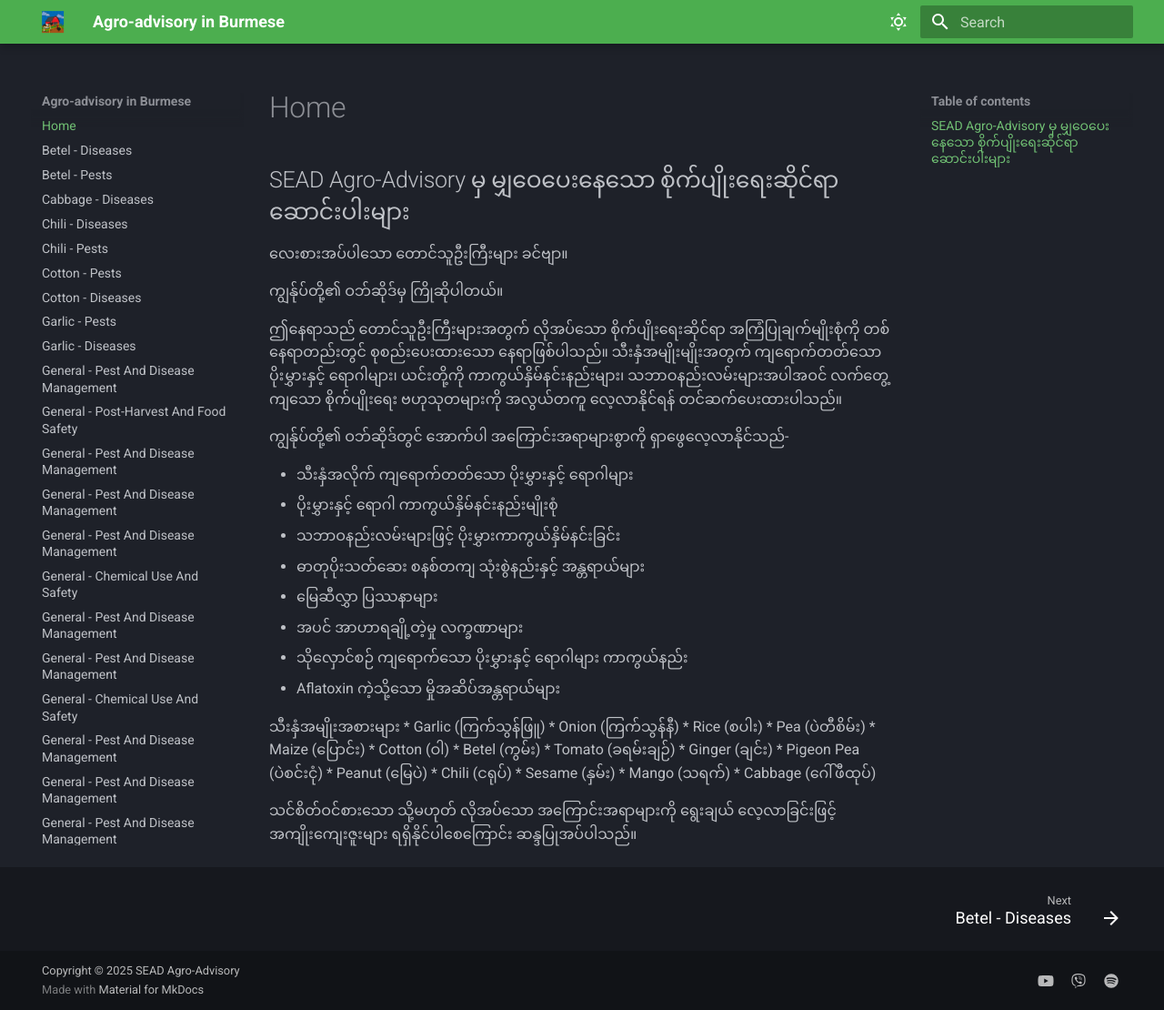
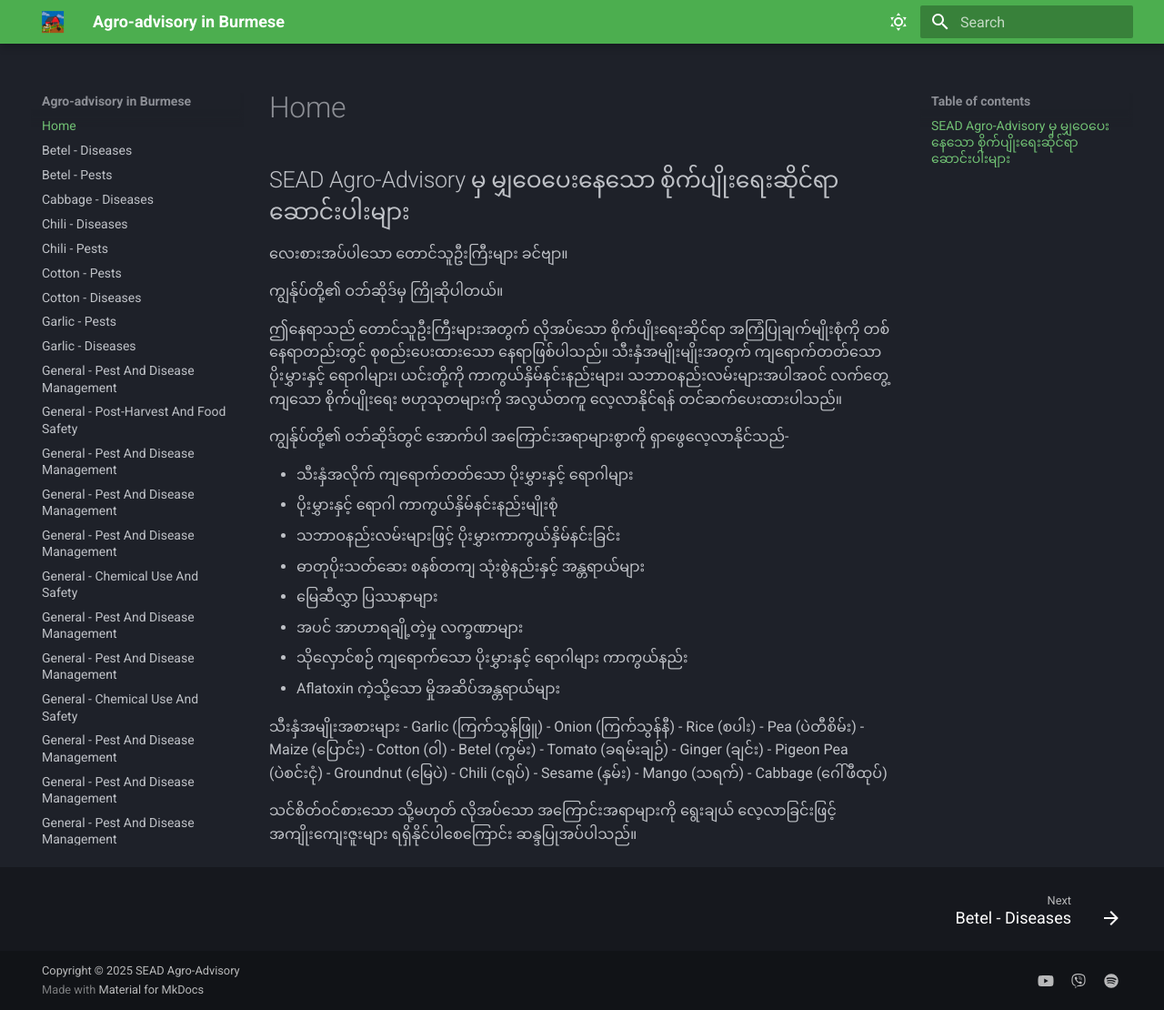
Before and after one commit to tklwin/sead-agro-advisory, an MkDocs documentation site: the page built from docs/index.md, in a window 1280 px wide and 1110 px high. Shown: the whole window at 91% size. Built offline with MkDocs 1.6.1 and Material for MkDocs 9.7.7, drawn with Linux system fonts in a browser that asks for light colours.

Commit message:
Update index.md

```diff
--- a/docs/index.md
+++ b/docs/index.md
@@ -18,20 +18,20 @@
 * Aflatoxin ကဲ့သို့သော မှိုအဆိပ်အန္တရာယ်များ
 
 သီးနှံအမျိုးအစားများ
-* Garlic (ကြက်သွန်ဖြူ)
-* Onion (ကြက်သွန်နီ)
-* Rice (စပါး)
-* Pea (ပဲတီစိမ်း)
-* Maize (ပြောင်း)
-* Cotton (ဝါ)
-* Betel (ကွမ်း)
-* Tomato (ခရမ်းချဉ်)
-* Ginger (ချင်း)
-* Pigeon Pea (ပဲစင်းငုံ)
-* Peanut (မြေပဲ)
-* Chili (ငရုပ်)
-* Sesame (နှမ်း)
-* Mango (သရက်)
-* Cabbage (ဂေါ်ဖီထုပ်)
+- Garlic (ကြက်သွန်ဖြူ)
+- Onion (ကြက်သွန်နီ)
+- Rice (စပါး)
+- Pea (ပဲတီစိမ်း)
+- Maize (ပြောင်း)
+- Cotton (ဝါ)
+- Betel (ကွမ်း)
+- Tomato (ခရမ်းချဉ်)
+- Ginger (ချင်း)
+- Pigeon Pea (ပဲစင်းငုံ)
+- Groundnut (မြေပဲ)
+- Chili (ငရုပ်)
+- Sesame (နှမ်း)
+- Mango (သရက်)
+- Cabbage (ဂေါ်ဖီထုပ်)
 
 သင်စိတ်ဝင်စားသော သို့မဟုတ် လိုအပ်သော အကြောင်းအရာများကို ရွေးချယ် လေ့လာခြင်းဖြင့် အကျိုးကျေးဇူးများ ရရှိနိုင်ပါစေကြောင်း ဆန္ဒပြုအပ်ပါသည်။
```
